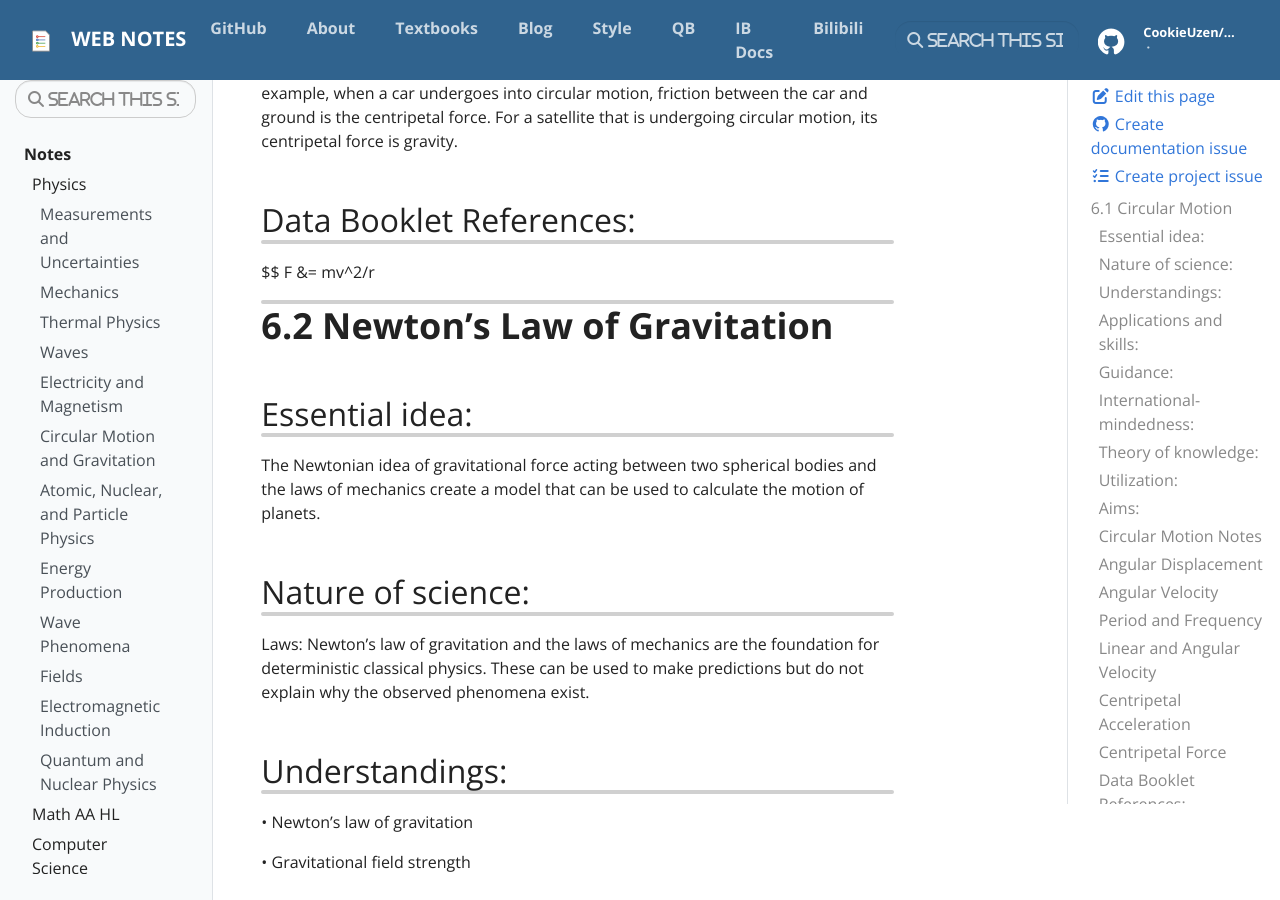
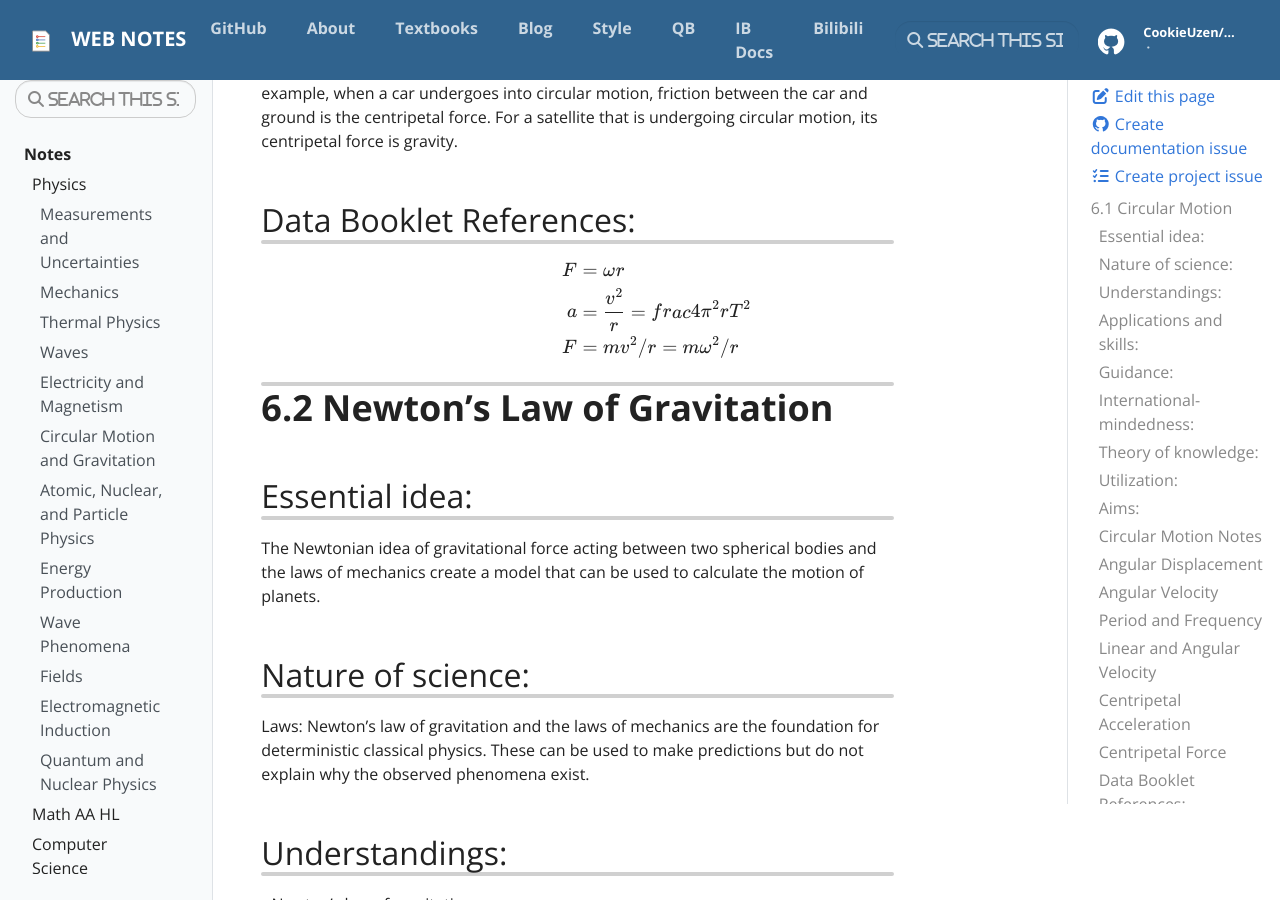
Before and after one commit to CookieUzen/web-notes, a Jekyll site: the page built from _docs/physics/unit 6.md, in a window 1280 px wide and 900 px high, scrolled down 3363 px. Built offline with Jekyll 4.4.1, drawn with Linux system fonts in a browser that asks for light colours; nearby versions of some CDN libraries; library files that are not in the unit come from our copies; comment, search, counter and statistics services are not loaded; some of the changed text lies outside the part shown.

Commit message:
Update unit 6.md

```diff
--- a/_docs/physics/unit 6.md
+++ b/_docs/physics/unit 6.md
@@ -121,7 +121,14 @@ gravity.
 ## Data Booklet References:
 
 $$
-F &= mv^2/r
+\begin{aligned}
+  F & = \omega r \\
+  a &= \frac{v^2}{r} = frac{4 \pi^2 r}{T^2} \\
+  F &= mv^2/r = m \omega^2/r \\
+
+
+\end{aligned}
+$$
 
 # 6.2 Newton's Law of Gravitation
 
@@ -204,3 +211,13 @@ $$V_{orbit} = \sqrt{\frac{GM}{r}}$$
 
 Further expansion of this equation can give us Kepler's third law.
 $$T^2 \propto r^3$$
+
+## Data Booklet References:
+
+$$
+\begin{aligned}
+	\\ F &= \frac{GMm}{r^2} \\
+  g &= \frac{F}{m} \\
+  g &= G\ frac{M}{r^2} \\
+\end{aligned}
+$$
```
